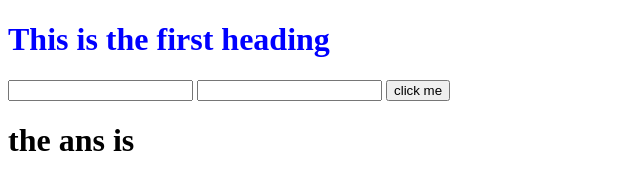
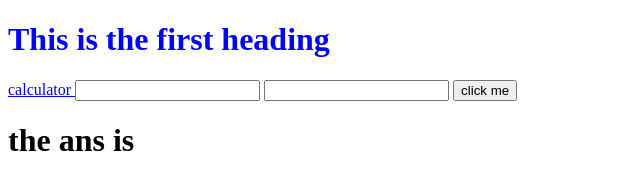
Before and after one commit to ItsTalha0/itsTalha0.github.io, a plain HTML site: page index.html in a window 1280 px wide. Shown: the whole page, without its empty margins (0-640 px from the left). Drawn offline with Linux system fonts and the light colour scheme.

Commit message:
Update index.html

```diff
--- a/index.html
+++ b/index.html
@@ -6,6 +6,7 @@
 <body>
 
 <h1 style="color:blue;"> This is the first heading</h1>
+	<a href="itsTalha0.github.io/calc.html"> calculator </a>
 <input id="inputa" type="text">
 <input id="inputb" type="text">
 <button id="bit" type="button"> click me </button>
```
